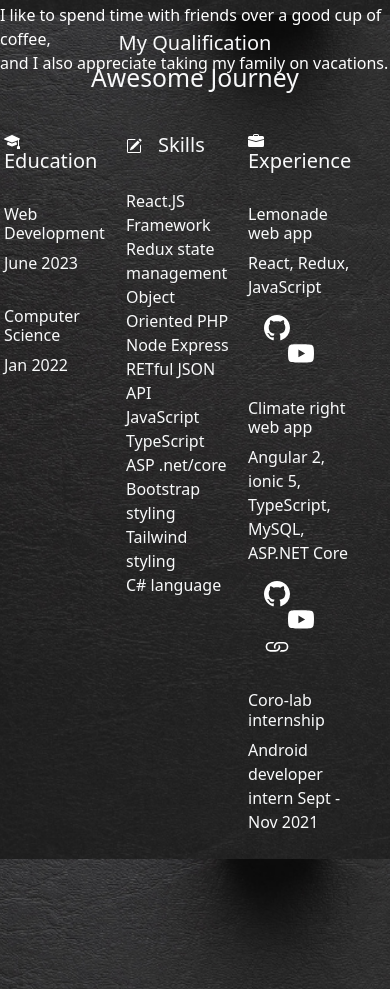
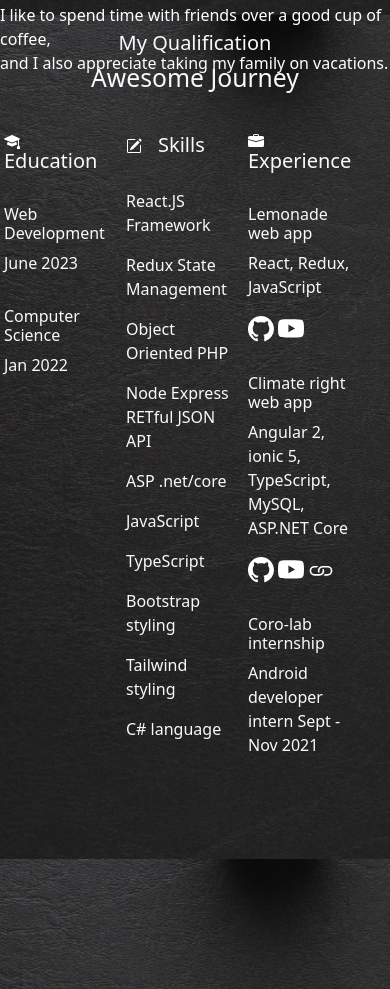
Before and after one commit to RaniaZarka/Bootstrap-Portfolio, a website built with Parcel: page src/index.html in a window 390 px wide. Shown: the part 1673-2662 px from the top of the page. Built offline with nearby package versions, Linux system fonts and the light colour scheme.

Commit message:
adapt to mobile screen

```diff
--- a/src/index.html
+++ b/src/index.html
@@ -134,14 +134,23 @@
         <path d="M15.502 1.94a.5.5 0 0 1 0 .706L14.459 3.69l-2-2L13.502.646a.5.5 0 0 1 .707 0l1.293 1.293zm-1.75 2.456-2-2L4.939 9.21a.5.5 0 0 0-.121.196l-.805 2.414a.25.25 0 0 0 .316.316l2.414-.805a.5.5 0 0 0 .196-.12l6.813-6.814z"/>
         <path fill-rule="evenodd" d="M1 13.5A1.5 1.5 0 0 0 2.5 15h11a1.5 1.5 0 0 0 1.5-1.5v-6a.5.5 0 0 0-1 0v6a.5.5 0 0 1-.5.5h-11a.5.5 0 0 1-.5-.5v-11a.5.5 0 0 1 .5-.5H9a.5.5 0 0 0 0-1H2.5A1.5 1.5 0 0 0 1 2.5v11z"/>
       </svg>Skills</h5>
-    <h6 class="text-light skills-margin d-none d-md-block">
+    <!-- <h6 class="text-light skills-margin d-none d-md-block">
       React.JS Framework<br> Redux state management<br> Object Oriented PHP<br> Node Express RETful JSON API <br>
       JavaScript<br> TypeScript <br> ASP .net/core <br> Bootstrap styling <br> Tailwind styling <br> C# language
-    </h6>
-    <p class="text-light skills-margin d-md-none">
-      React.JS Framework<br> Redux state management<br> Object Oriented PHP<br> Node Express RETful JSON API <br>
-      JavaScript<br> TypeScript <br> ASP .net/core <br> Bootstrap styling <br> Tailwind styling <br> C# language
-    </p>
+    </h6>  -->
+    <div class="skills-margin">
+    <p class="margin-technical skills text-light">React.JS Framework </p>
+    <p class="margin-technical skills text-light">Redux State Management </p>
+    <p class="margin-technical skills text-light"> Object Oriented PHP</p>
+    <p class="margin-technical skills text-light">Node Express RETful JSON API </p>
+    <p class="margin-technical skills text-light">ASP .net/core </p>
+    <p class="margin-technical skills text-light"> JavaScript </p>
+    <p class="margin-technical skills text-light"> TypeScript</p>
+    <p class="margin-technical skills text-light"> Bootstrap styling</p>
+    <p class="margin-technical skills text-light"> Tailwind styling</p>
+    <p class="margin-technical skills text-light">C# language  </p>
+  </div>
+
         </div>
    <!-- Experience-->
         <div class="col skills-col text-start">
@@ -159,24 +168,24 @@
             <h6 class="text-light d-md-none"> Lemonade web app </h6>
             <p class="text-light">React, Redux, JavaScript</p>
             <!-- Github link-->
-            <a href="https://github.com/RaniaZarka/lemonade-store" target="_blank" rel="noopener noreferrer" type="button" class="modal-button text-light d-none d-md-block">
+            <a href="https://github.com/RaniaZarka/lemonade-store" target="_blank" rel="noopener noreferrer" type="button" class=" text-light d-none d-md-block">
               <svg xmlns="http://www.w3.org/2000/svg" width="36" height="36" fill="white" class="bi bi-github" viewBox="0 0 16 16">
                 <path d="M8 0C3.58 0 0 3.58 0 8c0 3.54 2.29 6.53 5.47 7.59.4.07.55-.17.55-.38 0-.19-.01-.82-.01-1.49-2.01.37-2.53-.49-2.69-.94-.09-.23-.48-.94-.82-1.13-.28-.15-.68-.52-.01-.53.63-.01 1.08.58 1.23.82.72 1.21 1.87.87 2.33.66.07-.52.28-.87.51-1.07-1.78-.2-3.64-.89-3.64-3.95 0-.87.31-1.59.82-2.15-.08-.2-.36-1.02.08-2.12 0 0 .67-.21 2.2.82.64-.18 1.32-.27 2-.27.68 0 1.36.09 2 .27 1.53-1.04 2.2-.82 2.2-.82.44 1.1.16 1.92.08 2.12.51.56.82 1.27.82 2.15 0 3.07-1.87 3.75-3.65 3.95.29.25.54.73.54 1.48 0 1.07-.01 1.93-.01 2.2 0 .21.15.46.55.38A8.012 8.012 0 0 0 16 8c0-4.42-3.58-8-8-8z"/>
               </svg> Github
             </a>
-            <a href="https://github.com/RaniaZarka/lemonade-store" target="_blank" rel="noopener noreferrer" type="button" class="modal-button text-light d-md-none">
+            <a href="https://github.com/RaniaZarka/lemonade-store" target="_blank" rel="noopener noreferrer" type="button" class=" text-light d-md-none">
               <svg xmlns="http://www.w3.org/2000/svg" width="26" height="26" fill="white" class="bi bi-github" viewBox="0 0 16 16">
                 <path d="M8 0C3.58 0 0 3.58 0 8c0 3.54 2.29 6.53 5.47 7.59.4.07.55-.17.55-.38 0-.19-.01-.82-.01-1.49-2.01.37-2.53-.49-2.69-.94-.09-.23-.48-.94-.82-1.13-.28-.15-.68-.52-.01-.53.63-.01 1.08.58 1.23.82.72 1.21 1.87.87 2.33.66.07-.52.28-.87.51-1.07-1.78-.2-3.64-.89-3.64-3.95 0-.87.31-1.59.82-2.15-.08-.2-.36-1.02.08-2.12 0 0 .67-.21 2.2.82.64-.18 1.32-.27 2-.27.68 0 1.36.09 2 .27 1.53-1.04 2.2-.82 2.2-.82.44 1.1.16 1.92.08 2.12.51.56.82 1.27.82 2.15 0 3.07-1.87 3.75-3.65 3.95.29.25.54.73.54 1.48 0 1.07-.01 1.93-.01 2.2 0 .21.15.46.55.38A8.012 8.012 0 0 0 16 8c0-4.42-3.58-8-8-8z"/>
               </svg>
             </a>
             <!-- Youtube link-->
-            <a href="https://www.youtube.com/watch?v=8rXTBIXOcWk&ab_channel=RaniaZarka" target="_blank" rel="noopener noreferrer" type="button" class="modal-button text-light d-none d-md-block">
-              <svg xmlns="http://www.w3.org/2000/svg" width="36" height="36" fill="white" class="bi bi-youtube media-button" viewBox="0 0 16 16">
+            <a href="https://www.youtube.com/watch?v=8rXTBIXOcWk&ab_channel=RaniaZarka" target="_blank" rel="noopener noreferrer" type="button" class=" text-light d-none d-md-block">
+              <svg xmlns="http://www.w3.org/2000/svg" width="36" height="36" fill="white" class="bi bi-youtube" viewBox="0 0 16 16">
                 <path d="M8.051 1.999h.089c.822.003 4.987.033 6.11.335a2.01 2.01 0 0 1 1.415 1.42c.101.38.172.883.22 1.402l.01.104.022.26.008.104c.065.914.073 1.77.074 1.957v.075c-.001.194-.01 1.108-.082 2.06l-.008.105-.009.104c-.05.572-.124 1.14-.235 1.558a2.007 2.007 0 0 1-1.415 1.42c-1.16.312-5.569.334-6.18.335h-.142c-.309 0-1.587-.006-2.927-.052l-.17-.006-.087-.004-.171-.007-.171-.007c-1.11-.049-2.167-.128-2.654-.26a2.007 2.007 0 0 1-1.415-1.419c-.111-.417-.185-.986-.235-1.558L.09 9.82l-.008-.104A31.4 31.4 0 0 1 0 7.68v-.123c.002-.215.01-.958.064-1.778l.007-.103.003-.052.008-.104.022-.26.01-.104c.048-.519.119-1.023.22-1.402a2.007 2.007 0 0 1 1.415-1.42c.487-.13 1.544-.21 2.654-.26l.17-.007.172-.006.086-.003.171-.007A99.788 99.788 0 0 1 7.858 2h.193zM6.4 5.209v4.818l4.157-2.408L6.4 5.209z"/>
               </svg>YouTube
             </a>
-            <a href="https://www.youtube.com/watch?v=8rXTBIXOcWk&ab_channel=RaniaZarka" target="_blank" rel="noopener noreferrer" type="button" class="modal-button text-light d-md-none">
-              <svg xmlns="http://www.w3.org/2000/svg" width="26" height="26" fill="white" class="bi bi-youtube media-button" viewBox="0 0 16 16">
+            <a href="https://www.youtube.com/watch?v=8rXTBIXOcWk&ab_channel=RaniaZarka" target="_blank" rel="noopener noreferrer" type="button" class=" text-light d-md-none">
+              <svg xmlns="http://www.w3.org/2000/svg" width="26" height="26" fill="white" class="bi bi-youtube" viewBox="0 0 16 16">
                 <path d="M8.051 1.999h.089c.822.003 4.987.033 6.11.335a2.01 2.01 0 0 1 1.415 1.42c.101.38.172.883.22 1.402l.01.104.022.26.008.104c.065.914.073 1.77.074 1.957v.075c-.001.194-.01 1.108-.082 2.06l-.008.105-.009.104c-.05.572-.124 1.14-.235 1.558a2.007 2.007 0 0 1-1.415 1.42c-1.16.312-5.569.334-6.18.335h-.142c-.309 0-1.587-.006-2.927-.052l-.17-.006-.087-.004-.171-.007-.171-.007c-1.11-.049-2.167-.128-2.654-.26a2.007 2.007 0 0 1-1.415-1.419c-.111-.417-.185-.986-.235-1.558L.09 9.82l-.008-.104A31.4 31.4 0 0 1 0 7.68v-.123c.002-.215.01-.958.064-1.778l.007-.103.003-.052.008-.104.022-.26.01-.104c.048-.519.119-1.023.22-1.402a2.007 2.007 0 0 1 1.415-1.42c.487-.13 1.544-.21 2.654-.26l.17-.007.172-.006.086-.003.171-.007A99.788 99.788 0 0 1 7.858 2h.193zM6.4 5.209v4.818l4.157-2.408L6.4 5.209z"/>
               </svg>
             </a>
@@ -188,35 +197,35 @@
             <h6 class="text-light d-md-none "> Climate right web app </h6>
             <p class="text-light">Angular 2, ionic 5, TypeScript, MySQL, ASP.NET Core</p>
             <!-- github link-->
-            <a href="https://github.com/RaniaZarka/Climate_Right" target="_blank" rel="noopener noreferrer" type="button" class="modal-button text-light d-none d-md-block">
+            <a href="https://github.com/RaniaZarka/Climate_Right" target="_blank" rel="noopener noreferrer" type="button" class=" text-light d-none d-md-block">
               <svg xmlns="http://www.w3.org/2000/svg" width="36" height="36" fill="white" class="bi bi-github" viewBox="0 0 16 16">
                 <path d="M8 0C3.58 0 0 3.58 0 8c0 3.54 2.29 6.53 5.47 7.59.4.07.55-.17.55-.38 0-.19-.01-.82-.01-1.49-2.01.37-2.53-.49-2.69-.94-.09-.23-.48-.94-.82-1.13-.28-.15-.68-.52-.01-.53.63-.01 1.08.58 1.23.82.72 1.21 1.87.87 2.33.66.07-.52.28-.87.51-1.07-1.78-.2-3.64-.89-3.64-3.95 0-.87.31-1.59.82-2.15-.08-.2-.36-1.02.08-2.12 0 0 .67-.21 2.2.82.64-.18 1.32-.27 2-.27.68 0 1.36.09 2 .27 1.53-1.04 2.2-.82 2.2-.82.44 1.1.16 1.92.08 2.12.51.56.82 1.27.82 2.15 0 3.07-1.87 3.75-3.65 3.95.29.25.54.73.54 1.48 0 1.07-.01 1.93-.01 2.2 0 .21.15.46.55.38A8.012 8.012 0 0 0 16 8c0-4.42-3.58-8-8-8z"/>
               </svg> Github
             </a>
-            <a href="https://github.com/RaniaZarka/Climate_Right" target="_blank" rel="noopener noreferrer" type="button" class="modal-button text-light d-md-none">
+            <a href="https://github.com/RaniaZarka/Climate_Right" target="_blank" rel="noopener noreferrer" type="button" class=" text-light d-md-none">
               <svg xmlns="http://www.w3.org/2000/svg" width="26" height="26" fill="white" class="bi bi-github" viewBox="0 0 16 16">
                 <path d="M8 0C3.58 0 0 3.58 0 8c0 3.54 2.29 6.53 5.47 7.59.4.07.55-.17.55-.38 0-.19-.01-.82-.01-1.49-2.01.37-2.53-.49-2.69-.94-.09-.23-.48-.94-.82-1.13-.28-.15-.68-.52-.01-.53.63-.01 1.08.58 1.23.82.72 1.21 1.87.87 2.33.66.07-.52.28-.87.51-1.07-1.78-.2-3.64-.89-3.64-3.95 0-.87.31-1.59.82-2.15-.08-.2-.36-1.02.08-2.12 0 0 .67-.21 2.2.82.64-.18 1.32-.27 2-.27.68 0 1.36.09 2 .27 1.53-1.04 2.2-.82 2.2-.82.44 1.1.16 1.92.08 2.12.51.56.82 1.27.82 2.15 0 3.07-1.87 3.75-3.65 3.95.29.25.54.73.54 1.48 0 1.07-.01 1.93-.01 2.2 0 .21.15.46.55.38A8.012 8.012 0 0 0 16 8c0-4.42-3.58-8-8-8z"/>
               </svg>
             </a>
             <!-- Youtube link-->
-            <a href="https://www.youtube.com/watch?v=gSbM-fNdJSk&ab_channel=RaniaZarka" target="_blank" rel="noopener noreferrer" type="button" class="modal-button text-light d-none d-md-block">
-              <svg xmlns="http://www.w3.org/2000/svg" width="36" height="36" fill="white" class="bi bi-youtube media-button" viewBox="0 0 16 16">
+            <a href="https://www.youtube.com/watch?v=gSbM-fNdJSk&ab_channel=RaniaZarka" target="_blank" rel="noopener noreferrer" type="button" class=" text-light d-none d-md-block">
+              <svg xmlns="http://www.w3.org/2000/svg" width="36" height="36" fill="white" class="bi bi-youtube " viewBox="0 0 16 16">
                 <path d="M8.051 1.999h.089c.822.003 4.987.033 6.11.335a2.01 2.01 0 0 1 1.415 1.42c.101.38.172.883.22 1.402l.01.104.022.26.008.104c.065.914.073 1.77.074 1.957v.075c-.001.194-.01 1.108-.082 2.06l-.008.105-.009.104c-.05.572-.124 1.14-.235 1.558a2.007 2.007 0 0 1-1.415 1.42c-1.16.312-5.569.334-6.18.335h-.142c-.309 0-1.587-.006-2.927-.052l-.17-.006-.087-.004-.171-.007-.171-.007c-1.11-.049-2.167-.128-2.654-.26a2.007 2.007 0 0 1-1.415-1.419c-.111-.417-.185-.986-.235-1.558L.09 9.82l-.008-.104A31.4 31.4 0 0 1 0 7.68v-.123c.002-.215.01-.958.064-1.778l.007-.103.003-.052.008-.104.022-.26.01-.104c.048-.519.119-1.023.22-1.402a2.007 2.007 0 0 1 1.415-1.42c.487-.13 1.544-.21 2.654-.26l.17-.007.172-.006.086-.003.171-.007A99.788 99.788 0 0 1 7.858 2h.193zM6.4 5.209v4.818l4.157-2.408L6.4 5.209z"/>
               </svg>YouTube
             </a>
-            <a href="https://www.youtube.com/watch?v=gSbM-fNdJSk&ab_channel=RaniaZarka" target="_blank" rel="noopener noreferrer" type="button" class="modal-button text-light d-md-none ">
-              <svg xmlns="http://www.w3.org/2000/svg" width="26" height="26" fill="white" class="bi bi-youtube media-button" viewBox="0 0 16 16">
+            <a href="https://www.youtube.com/watch?v=gSbM-fNdJSk&ab_channel=RaniaZarka" target="_blank" rel="noopener noreferrer" type="button" class=" text-light d-md-none ">
+              <svg xmlns="http://www.w3.org/2000/svg" width="26" height="26" fill="white" class="bi bi-youtube" viewBox="0 0 16 16">
                 <path d="M8.051 1.999h.089c.822.003 4.987.033 6.11.335a2.01 2.01 0 0 1 1.415 1.42c.101.38.172.883.22 1.402l.01.104.022.26.008.104c.065.914.073 1.77.074 1.957v.075c-.001.194-.01 1.108-.082 2.06l-.008.105-.009.104c-.05.572-.124 1.14-.235 1.558a2.007 2.007 0 0 1-1.415 1.42c-1.16.312-5.569.334-6.18.335h-.142c-.309 0-1.587-.006-2.927-.052l-.17-.006-.087-.004-.171-.007-.171-.007c-1.11-.049-2.167-.128-2.654-.26a2.007 2.007 0 0 1-1.415-1.419c-.111-.417-.185-.986-.235-1.558L.09 9.82l-.008-.104A31.4 31.4 0 0 1 0 7.68v-.123c.002-.215.01-.958.064-1.778l.007-.103.003-.052.008-.104.022-.26.01-.104c.048-.519.119-1.023.22-1.402a2.007 2.007 0 0 1 1.415-1.42c.487-.13 1.544-.21 2.654-.26l.17-.007.172-.006.086-.003.171-.007A99.788 99.788 0 0 1 7.858 2h.193zM6.4 5.209v4.818l4.157-2.408L6.4 5.209z"/>
               </svg>
             </a>
             <!--Website link-->
-            <a href="https://climate-right-438e8.web.app/home" target="_blank" rel="noopener noreferrer" type="button" class="modal-button text-light d-none d-md-block">
+            <a href="https://climate-right-438e8.web.app/home" target="_blank" rel="noopener noreferrer" type="button" class=" text-light d-none d-md-block">
             <svg xmlns="http://www.w3.org/2000/svg" width="36" height="36" fill="white" class="bi bi-link" viewBox="0 0 16 16">
               <path d="M6.354 5.5H4a3 3 0 0 0 0 6h3a3 3 0 0 0 2.83-4H9c-.086 0-.17.01-.25.031A2 2 0 0 1 7 10.5H4a2 2 0 1 1 0-4h1.535c.218-.376.495-.714.82-1z"/>
               <path d="M9 5.5a3 3 0 0 0-2.83 4h1.098A2 2 0 0 1 9 6.5h3a2 2 0 1 1 0 4h-1.535a4.02 4.02 0 0 1-.82 1H12a3 3 0 1 0 0-6H9z"/>
             </svg> Website
             </a>
-            <a href="https://climate-right-438e8.web.app/home" target="_blank" rel="noopener noreferrer" type="button" class="modal-button text-light  d-md-none">
+            <a href="https://climate-right-438e8.web.app/home" target="_blank" rel="noopener noreferrer" type="button" class=" text-light  d-md-none">
               <svg xmlns="http://www.w3.org/2000/svg" width="26" height="26" fill="white" class="bi bi-link" viewBox="0 0 16 16">
                 <path d="M6.354 5.5H4a3 3 0 0 0 0 6h3a3 3 0 0 0 2.83-4H9c-.086 0-.17.01-.25.031A2 2 0 0 1 7 10.5H4a2 2 0 1 1 0-4h1.535c.218-.376.495-.714.82-1z"/>
                 <path d="M9 5.5a3 3 0 0 0-2.83 4h1.098A2 2 0 0 1 9 6.5h3a2 2 0 1 1 0 4h-1.535a4.02 4.02 0 0 1-.82 1H12a3 3 0 1 0 0-6H9z"/>
--- a/src/main.scss
+++ b/src/main.scss
@@ -108,8 +108,8 @@ padding-left: 20rem;
 .skills-h3{
   margin-right: 2rem;
 }
-.modal-button{
-  margin-left: 1rem;
+.margin-technical skills{
+    margin-bottom: 0.5rem;
 }
 
 
@@ -122,6 +122,11 @@ padding-left: 20rem;
   }
   .skills-grid{
     padding: 2rem;
+  }
+
+  .skills-margin{
+    margin-top: 2rem;
+    margin-left: 1rem;
   }
 
   .skills-col-left{
```
Also changed, not shown: dist/index.html, 2 other files.
